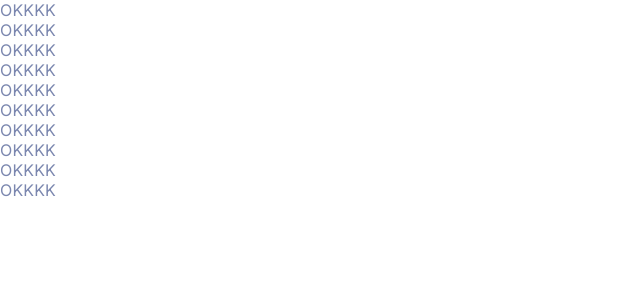
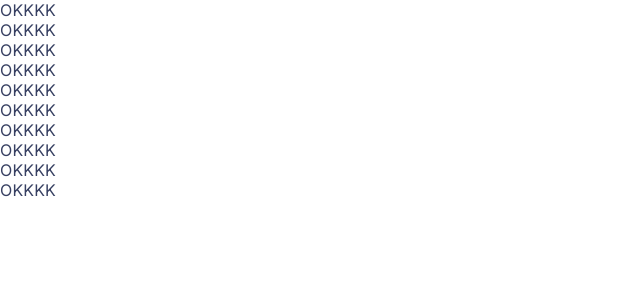
Before and after one commit to ahmadnzr/dsw-emotion, a Next.js app in the folder apps/web/: page / in a window 1280 px wide. Shown: the top 300 px of the page, without its empty margins (0-640 px from the left). Built offline with nearby package versions, Linux system fonts and the light colour scheme.

Commit message:
feat(web): theme provider

```diff
--- a/apps/web/src/app/layout.tsx
+++ b/apps/web/src/app/layout.tsx
@@ -1,5 +1,7 @@
 import type { Metadata } from "next";
 import { Inter } from "next/font/google";
+
+import ThemeProvider from "../container/ThemeProvider";
 
 import "./globals.css";
 
@@ -17,7 +19,9 @@ export default function RootLayout({
 }) {
   return (
     <html lang="en">
-      <body className={inter.className}>{children}</body>
+      <body className={inter.className}>
+        <ThemeProvider>{children}</ThemeProvider>
+      </body>
     </html>
   );
 }
--- /dev/null
+++ b/apps/web/src/container/ThemeProvider.tsx
@@ -0,0 +1,26 @@
+"use client";
+
+import React from "react";
+import { ThemeProvider as EmotionThemeProvider } from "@emotion/react";
+import { type ThemeType } from "ui";
+
+interface ThemeProviderProps {
+  children: React.ReactNode;
+}
+
+const theme: ThemeType = {
+  colors: {
+    primary: {
+      hard: "#0061A7",
+    },
+    neutral: {
+      hard: "#374062",
+    },
+  },
+};
+
+const ThemeProvider = ({ children }: ThemeProviderProps) => {
+  return <EmotionThemeProvider theme={theme}>{children}</EmotionThemeProvider>;
+};
+
+export default ThemeProvider;
```
